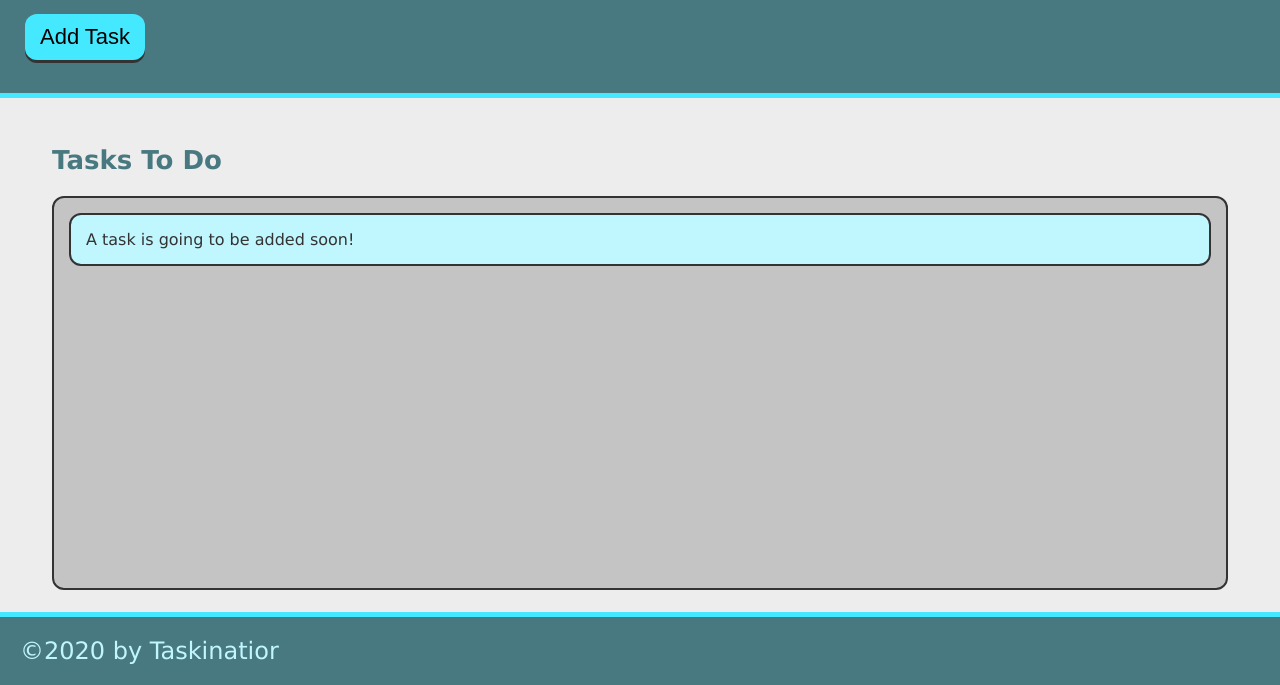
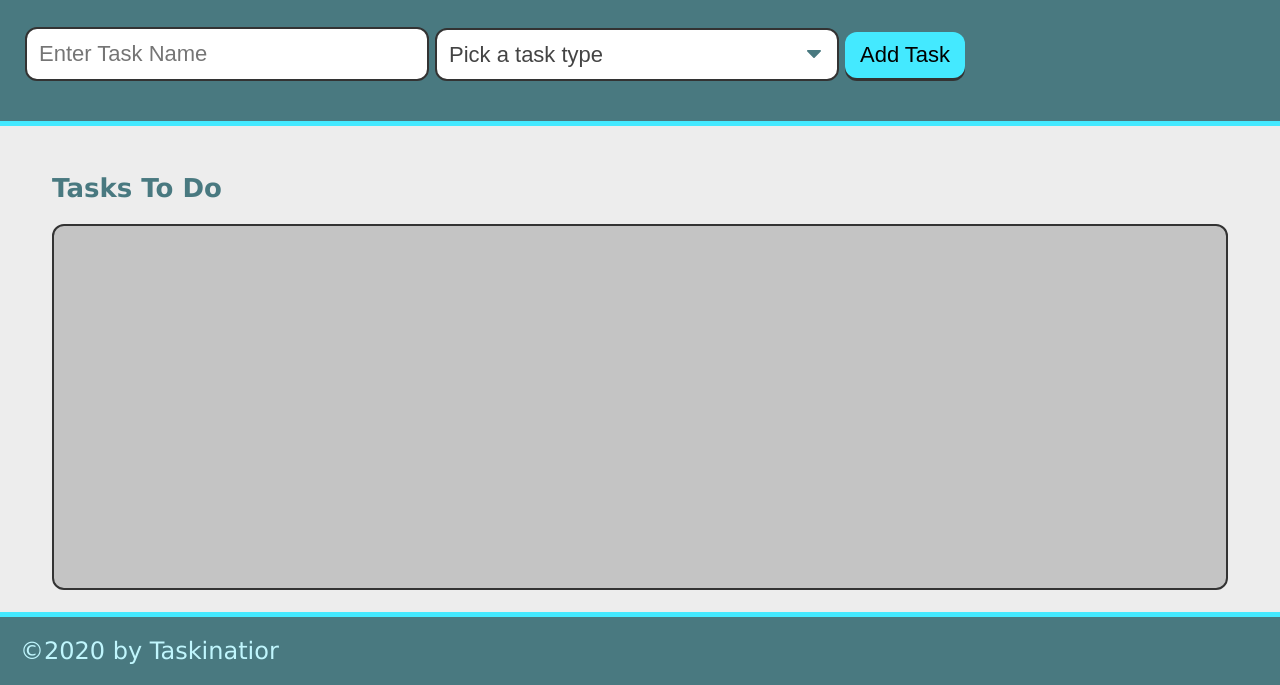
Before and after one commit to DiLorenzoJ/taskinator, a plain HTML site: page index.html in a window 1280 px wide. Shown: the part 115-800 px from the top of the page. Drawn offline with Linux system fonts and the light colour scheme.

Commit message:
functionality to form

```diff
--- a/assets/js/script.js
+++ b/assets/js/script.js
@@ -1,11 +1,14 @@
-var buttonEl = document.querySelector("#save-task");
+var formEl = document.querySelector("#task-form")
 var tasksToDoEl = document.querySelector("#tasks-to-do");
 
 var createTaskHandler = function() {
+
+    event.preventDefault()
+
     var listItemEl = document.createElement("li");
     listItemEl.className = "task-item";
     listItemEl.textContent = "This is a new task.";
     tasksToDoEl.appendChild(listItemEl);
 };
 
-buttonEl.addEventListener("click", createTaskHandler);
+formEl.addEventListener("submit", createTaskHandler);
--- a/index.html
+++ b/index.html
@@ -11,14 +11,27 @@
         <header>
             <h1 class="page-title">Taskinatior</h1>
             <p>Click the button below to add a new task!</p>
-            <button class="btn" id="save-task">Add Task</button>
+            <form id="task-form">
+                <div class="form-group">
+                    <input type="text" name="task-name" placeholder="Enter Task Name" />
+                </div>
+                <div class="form-group">
+                    <select name="task-type" class="select-dropdown">
+                        <option value="" disabled selected>Pick a task type</option>
+                        <option value="School">School</option>
+                        <option value="Home">Home</option>
+                        <option value="Work">Work</option>
+                    </select>
+                </div>
+                <div class="form-group">
+                    <button class="btn" id="save-task">Add Task</button>
+                </div>
+            </form>
         </header>
         <main class="page-content">
             <section class="task-list-wrapper">
                 <h2 class="list-title">Tasks To Do</h2>
-                <ul class="task-list" id="tasks-to-do">
-                    <li class="task-item">A task is going to be added soon!</li>
-                </ul>
+                <ul class="task-list" id="tasks-to-do"></ul>
         </section>
         </main>
 
```
